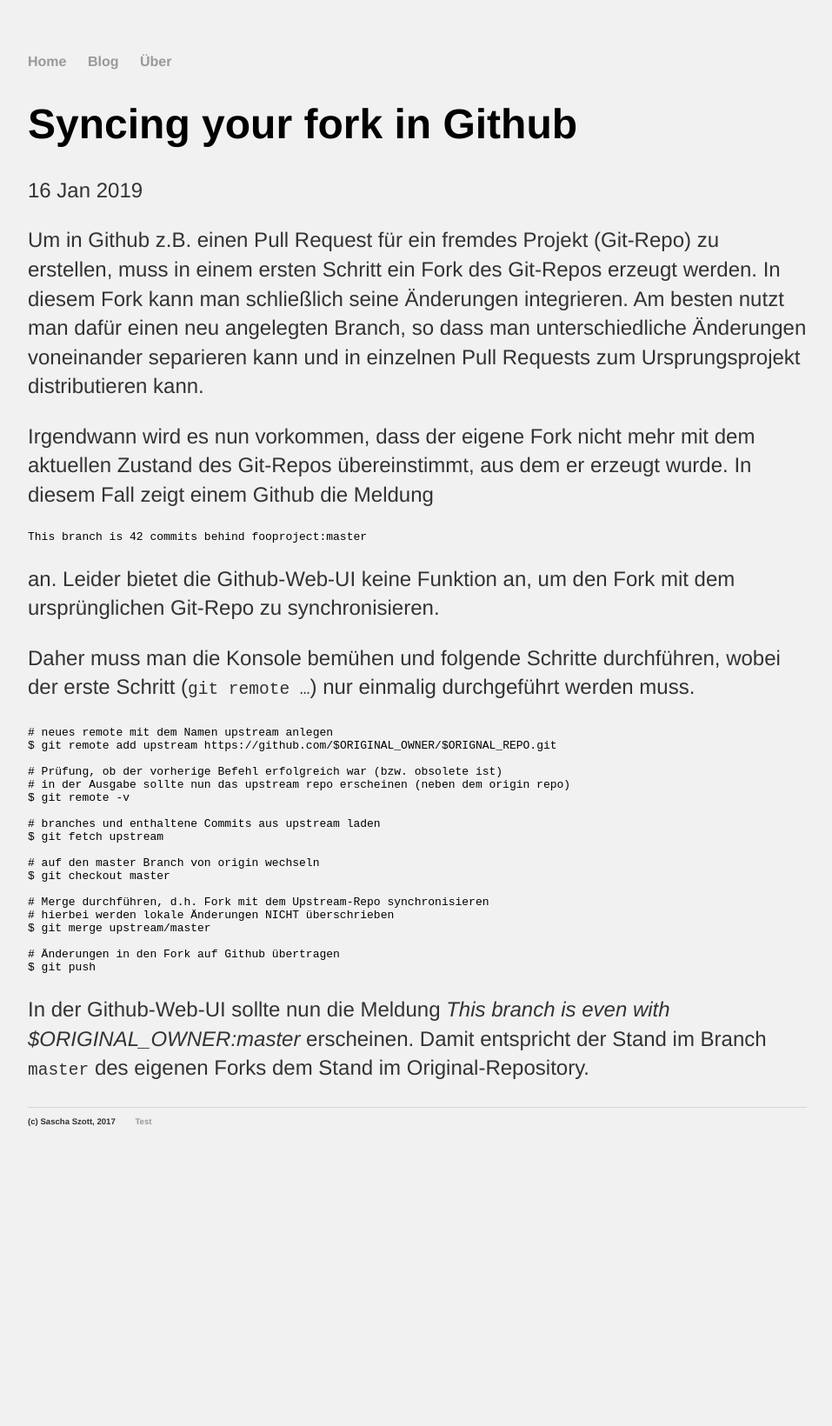
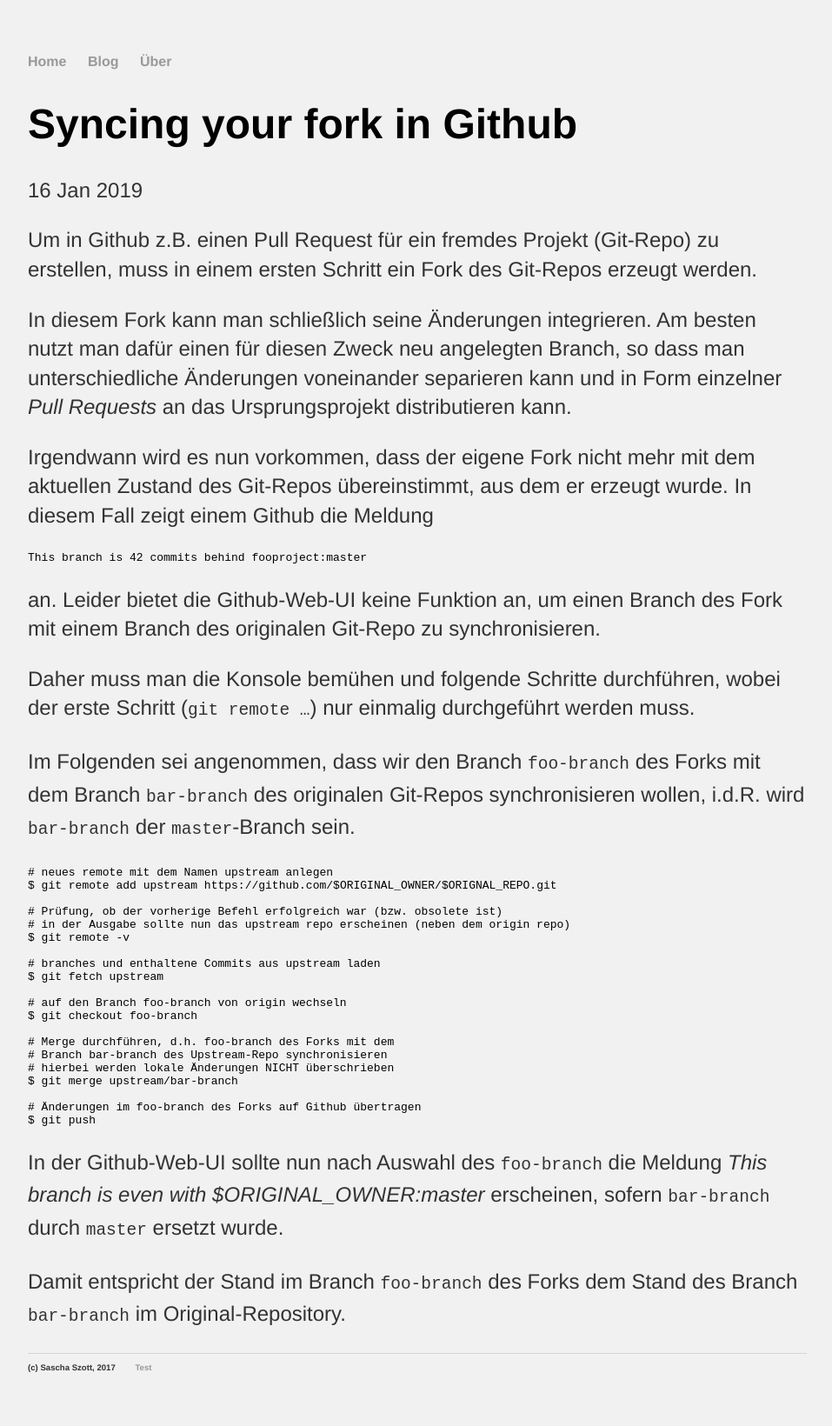
Before and after one commit to saschaszott/saschaszott.github.io, a Jekyll site: the page built from _posts/2019-01-18-syncing-your-fork.md, in a window 1280 px wide. Shown: the whole page at 87% size, without its empty margins (160-1117 px from the left). Built offline with Jekyll 4.4.1, drawn with Linux system fonts in a browser that asks for light colours; before the commit the page ends 1357 px from its top, so only the background shows below that.

Commit message:
Update 2019-01-18-syncing-your-fork.md

````diff
--- a/_posts/2019-01-18-syncing-your-fork.md
+++ b/_posts/2019-01-18-syncing-your-fork.md
@@ -6,9 +6,11 @@ date:   2019-01-16 12:00:00 -0600
 
 Um in Github z.B. einen Pull Request für ein fremdes Projekt (Git-Repo) zu erstellen,
 muss in einem ersten Schritt ein Fork des Git-Repos erzeugt werden.
+
 In diesem Fork kann man schließlich seine Änderungen integrieren. Am besten nutzt man
-dafür einen neu angelegten Branch, so dass man unterschiedliche Änderungen voneinander
-separieren kann und in einzelnen Pull Requests zum Ursprungsprojekt distributieren kann.
+dafür einen für diesen Zweck neu angelegten Branch, so dass man unterschiedliche Änderungen
+voneinander separieren kann und in Form einzelner *Pull Requests* an das Ursprungsprojekt
+distributieren kann.
 
 Irgendwann wird es nun vorkommen, dass der eigene Fork nicht mehr mit dem aktuellen
 Zustand des Git-Repos übereinstimmt, aus dem er erzeugt wurde. In diesem Fall zeigt einem
@@ -18,11 +20,15 @@ Github die Meldung
 This branch is 42 commits behind fooproject:master
 ```
 
-an. Leider bietet die Github-Web-UI keine Funktion an, um den Fork mit dem ursprünglichen
-Git-Repo zu synchronisieren.
+an. Leider bietet die Github-Web-UI keine Funktion an, um einen Branch des Fork mit
+einem Branch des originalen Git-Repo zu synchronisieren.
 
 Daher muss man die Konsole bemühen und folgende Schritte durchführen, wobei der erste
 Schritt (`git remote …`) nur einmalig durchgeführt werden muss.
+
+Im Folgenden sei angenommen, dass wir den Branch `foo-branch` des Forks mit dem
+Branch `bar-branch` des originalen Git-Repos synchronisieren wollen, i.d.R. wird
+`bar-branch` der `master`-Branch sein.
 
 ```bash
 # neues remote mit dem Namen upstream anlegen
@@ -35,16 +41,21 @@ $ git remote -v
 # branches und enthaltene Commits aus upstream laden
 $ git fetch upstream
 
-# auf den master Branch von origin wechseln
-$ git checkout master
+# auf den Branch foo-branch von origin wechseln
+$ git checkout foo-branch
 
-# Merge durchführen, d.h. Fork mit dem Upstream-Repo synchronisieren
+# Merge durchführen, d.h. foo-branch des Forks mit dem
+# Branch bar-branch des Upstream-Repo synchronisieren
 # hierbei werden lokale Änderungen NICHT überschrieben
-$ git merge upstream/master
+$ git merge upstream/bar-branch
 
-# Änderungen in den Fork auf Github übertragen
+# Änderungen im foo-branch des Forks auf Github übertragen
 $ git push
 ```
 
-In der Github-Web-UI sollte nun die Meldung *This branch is even with $ORIGINAL_OWNER:master* erscheinen.
-Damit entspricht der Stand im Branch `master` des eigenen Forks dem Stand im Original-Repository.
+In der Github-Web-UI sollte nun nach Auswahl des `foo-branch`
+die Meldung *This branch is even with $ORIGINAL_OWNER:master* erscheinen, sofern
+`bar-branch` durch `master` ersetzt wurde.
+
+Damit entspricht der Stand im Branch `foo-branch` des Forks dem Stand
+des Branch `bar-branch` im Original-Repository.
````
